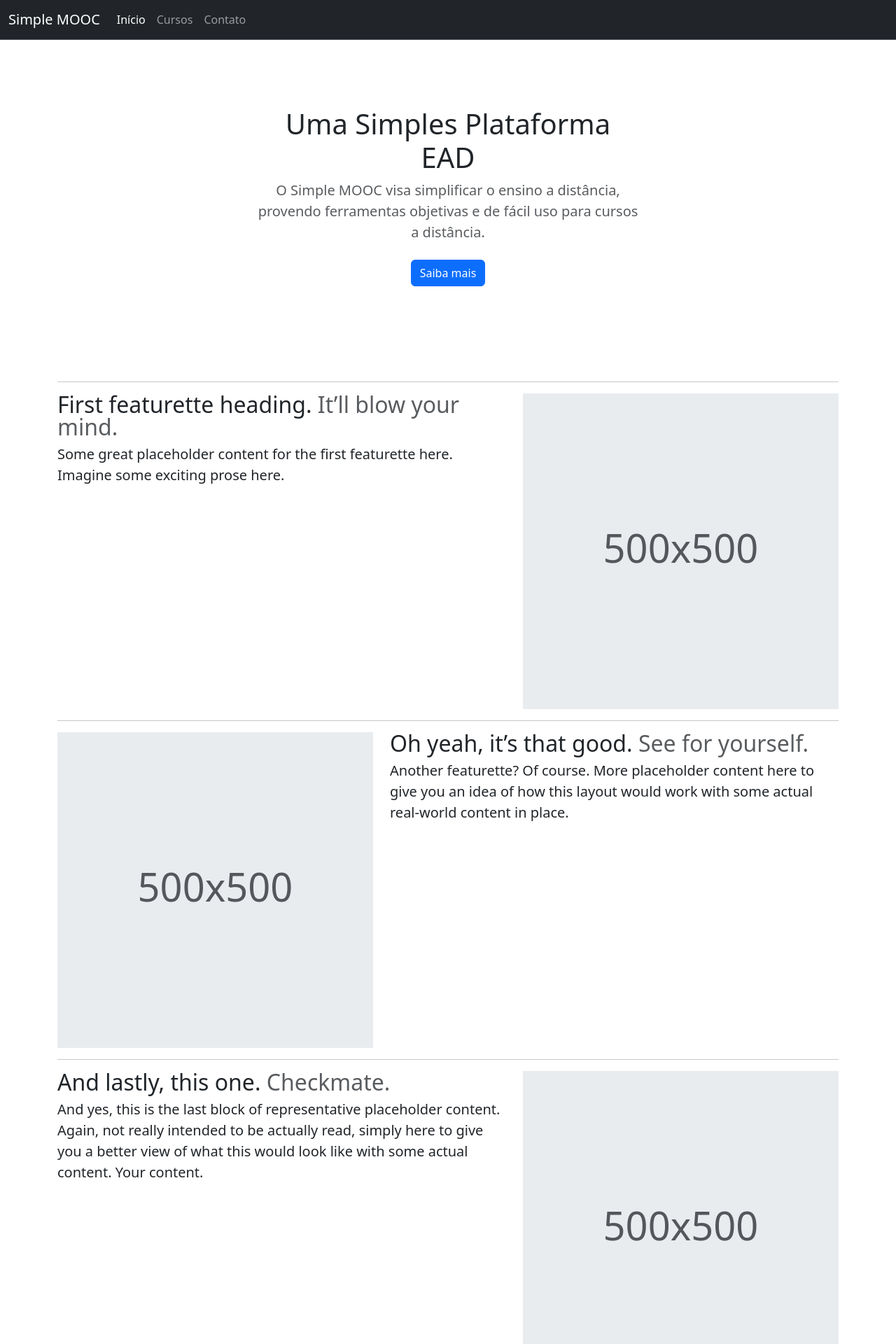
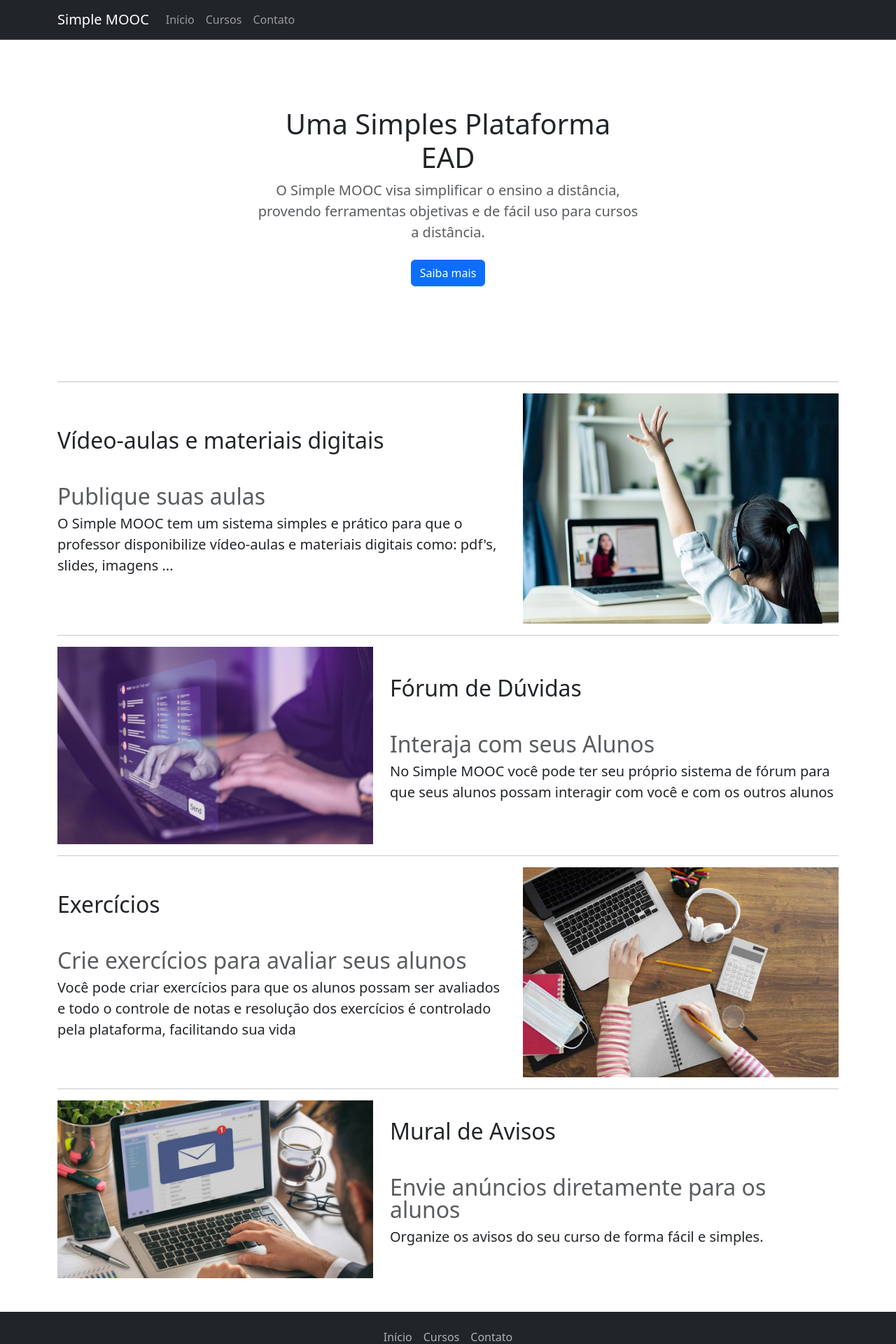
Before and after one commit to GuilhermeViana20/simplemooc, a Django app: page / in a window 1280 px wide. Shown: the top 1920 px of the page at 70% size. Run offline with Django 3.2, Linux system fonts and the light colour scheme; grey boxes labelled with a size stand in for pictures from a placeholder-image service; some libraries are stand-ins or nearby versions.

```diff
--- a/simplemooc/core/templates/base.html
+++ b/simplemooc/core/templates/base.html
@@ -6,55 +6,12 @@
     <meta charset="utf-8">
     <meta name="viewport" content="width=device-width, initial-scale=1">
     <title>Bootstrap demo</title>
-    <link href="https://cdn.jsdelivr.net/npm/bootstrap@5.3.6/dist/css/bootstrap.min.css" rel="stylesheet"
-        integrity="sha384-4Q6Gf2aSP4eDXB8Miphtr37CMZZQ5oXLH2yaXMJ2w8e2ZtHTl7GptT4jmndRuHDT" crossorigin="anonymous">
-    <style>
-        .pure-menu-item a {
-            color: #FFFFFF;
-            font-size: 18px;
-        }
-
-        .pure-menu-item a:hover {
-            color: #000000;
-        }
-
-        .splash {
-            background-color: #181818;
-            color: #FFFFFF;
-            padding: 150px 60px;
-        }
-
-        .splash-contact {
-            background-color: #FFFFFF;
-            color: #FFFFFF;
-            padding: 150px 60px;
-        }
-
-        .splash-text-contact {
-            color: #000000;
-        }
-
-        .content-ribbon {
-            padding: 60px;
-        }
-
-        .footer {
-            background-color: #181818;
-            color: #FFFFFF;
-            text-align: center;
-            padding: 20px 0;
-            position: relative;
-            bottom: 0;
-            width: 100%;
-        }
-    </style>
-    <style>.bd-placeholder-img{font-size:1.125rem;text-anchor:middle;-webkit-user-select:none;-moz-user-select:none;user-select:none}@media (min-width: 768px){.bd-placeholder-img-lg{font-size:3.5rem}}.b-example-divider{width:100%;height:3rem;background-color:#0000001a;border:solid rgba(0,0,0,.15);border-width:1px 0;box-shadow:inset 0 .5em 1.5em #0000001a,inset 0 .125em .5em #00000026}.b-example-vr{flex-shrink:0;width:1.5rem;height:100vh}.bi{vertical-align:-.125em;fill:currentColor}.nav-scroller{position:relative;z-index:2;height:2.75rem;overflow-y:hidden}.nav-scroller .nav{display:flex;flex-wrap:nowrap;padding-bottom:1rem;margin-top:-1px;overflow-x:auto;text-align:center;white-space:nowrap;-webkit-overflow-scrolling:touch}.btn-bd-primary{--bd-violet-bg: #712cf9;--bd-violet-rgb: 112.520718, 44.062154, 249.437846;--bs-btn-font-weight: 600;--bs-btn-color: var(--bs-white);--bs-btn-bg: var(--bd-violet-bg);--bs-btn-border-color: var(--bd-violet-bg);--bs-btn-hover-color: var(--bs-white);--bs-btn-hover-bg: #6528e0;--bs-btn-hover-border-color: #6528e0;--bs-btn-focus-shadow-rgb: var(--bd-violet-rgb);--bs-btn-active-color: var(--bs-btn-hover-color);--bs-btn-active-bg: #5a23c8;--bs-btn-active-border-color: #5a23c8}.bd-mode-toggle{z-index:1500}.bd-mode-toggle .bi{width:1em;height:1em}.bd-mode-toggle .dropdown-menu .active .bi{display:block!important}
-</style>
+    <link href="https://cdn.jsdelivr.net/npm/bootstrap@5.3.6/dist/css/bootstrap.min.css" rel="stylesheet" integrity="sha384-4Q6Gf2aSP4eDXB8Miphtr37CMZZQ5oXLH2yaXMJ2w8e2ZtHTl7GptT4jmndRuHDT" crossorigin="anonymous">
 </head>
 
 <body>
     <nav class="navbar bg-dark navbar-expand-lg border-bottom border-body" data-bs-theme="dark">
-        <div class="container-fluid">
+        <div class="container">
             <a class="navbar-brand" href="{% url 'core:home' %}">Simple MOOC</a>
             <button class="navbar-toggler" type="button" data-bs-toggle="collapse" data-bs-target="#navbarText"
                 aria-controls="navbarText" aria-expanded="false" aria-label="Toggle navigation">
@@ -63,7 +20,7 @@
             <div class="collapse navbar-collapse" id="navbarText">
                 <ul class="navbar-nav me-auto mb-2 mb-lg-0">
                     <li class="nav-item">
-                        <a class="nav-link active" aria-current="page" href="{% url 'core:home' %}">Início</a>
+                        <a class="nav-link" aria-current="page" href="{% url 'core:home' %}">Início</a>
                     </li>
                     <li class="nav-item">
                         <a class="nav-link" href="{% url 'courses:index' %}">Cursos</a>
@@ -76,9 +33,14 @@
         </div>
     </nav>
     {% block content %}{% endblock %}
-    <footer class="footer mt-auto py-3 bg-dark"  data-bs-theme="dark">
-        <div class="container">
-            <span class="text-body-secondary">Simple MOOC - Uma simples plataforma de ensino a distância.</span>
+    <footer class="py-3 mt-4 bg-dark" data-bs-theme="dark">
+    <div class="container">
+            <ul class="nav justify-content-center border-bottom pb-3 mb-3">
+                <li class="nav-item"><a href="{% url 'core:home' %}" class="nav-link px-2 text-body-secondary">Início</a></li>
+                <li class="nav-item"><a href="{% url 'courses:index' %}" class="nav-link px-2 text-body-secondary">Cursos</a></li>
+                <li class="nav-item"><a href="{% url 'core:contact' %}" class="nav-link px-2 text-body-secondary">Contato</a></li>
+            </ul>
+            <p class="text-center text-body-secondary">© 2025 Company, Inc</p>
         </div>
     </footer>
     <script src="https://cdn.jsdelivr.net/npm/@popperjs/core@2.11.8/dist/umd/popper.min.js"
--- a/simplemooc/core/templates/home.html
+++ b/simplemooc/core/templates/home.html
@@ -1,4 +1,6 @@
 {% extends "base.html" %}
+
+{% load static %}
 
 {% block content %}
 <section class="py-5 text-center container">
@@ -20,132 +22,125 @@
 <div class="container marketing">
     <hr class="featurette-divider">
     <div class="row featurette">
-        <div class="col-md-7">
-            <h2 class="featurette-heading fw-normal lh-1">
-                First featurette heading.
-                <span class="text-body-secondary">
-                    It’ll blow your mind.
-                </span>
-            </h2>
-            <p class="lead">
-                Some great placeholder content for the first featurette here.
-                Imagine some exciting prose here.
-            </p>
+        <div class="col-md-7 d-flex align-items-center">
+            <div>
+                <h2 class="featurette-heading fw-normal lh-1">
+                    <p>Vídeo-aulas e materiais digitais</p><br>
+                    <span class="text-body-secondary">
+                        Publique suas aulas
+                    </span>
+                </h2>
+
+                <p class="lead">
+                    O Simple MOOC tem um sistema simples e prático para
+                    que o professor disponibilize vídeo-aulas e materiais
+                    digitais como: pdf's, slides, imagens ...
+                </p>
+            </div>
         </div>
-        <div class="col-md-5"> <svg aria-label="Placeholder: 500x500"
-                class="bd-placeholder-img bd-placeholder-img-lg featurette-image img-fluid mx-auto" height="500"
-                preserveAspectRatio="xMidYMid slice" role="img" width="500" xmlns="http://www.w3.org/2000/svg">
+        <div class="col-md-5">
+            <img
+                class="bd-placeholder-img bd-placeholder-img-lg featurette-image img-fluid mx-auto"
+                src="{% static 'img/video-aula.jpg' %}"
+                height="500"
+                width="500"
+                alt=""
+            >
+            <!-- <svg
+                aria-label="Placeholder: 500x500"
+                class="bd-placeholder-img bd-placeholder-img-lg featurette-image img-fluid mx-auto"
+                height="500"
+                preserveAspectRatio="xMidYMid slice"
+                role="img"
+                width="500"
+                xmlns="http://www.w3.org/2000/svg"
+            >
                 <title>Placeholder</title>
-                <rect width="100%" height="100%" fill="var(--bs-secondary-bg)"></rect><text x="50%" y="50%"
-                    fill="var(--bs-secondary-color)" dy=".3em">500x500</text>
-            </svg> </div>
+                <rect width="100%" height="100%" fill="var(--bs-secondary-bg)"></rect>
+                <text x="50%" y="50%" fill="var(--bs-secondary-color)" dy=".3em">500x500</text>
+            </svg> -->
+        </div>
     </div>
     <hr class="featurette-divider">
     <div class="row featurette">
-        <div class="col-md-7 order-md-2">
-            <h2 class="featurette-heading fw-normal lh-1">Oh yeah, it’s that good. <span class="text-body-secondary">See
-                    for
-                    yourself.</span></h2>
-            <p class="lead">Another featurette? Of course. More placeholder content here to give you an idea of how this
-                layout would work with some actual real-world content in place.</p>
+        <div class="col-md-7 order-md-2 d-flex align-items-center">
+            <div>
+                <h2 class="featurette-heading fw-normal lh-1">
+                    <p>Fórum de Dúvidas</p><br>
+                    <span class="text-body-secondary">
+                        Interaja com seus Alunos
+                    </span>
+                </h2>
+                <p class="lead">
+                    No Simple MOOC você pode ter seu próprio sistema de
+                    fórum para que seus alunos possam interagir com você
+                    e com os outros alunos
+                </p>
+            </div>
         </div>
-        <div class="col-md-5 order-md-1"> <svg aria-label="Placeholder: 500x500"
-                class="bd-placeholder-img bd-placeholder-img-lg featurette-image img-fluid mx-auto" height="500"
-                preserveAspectRatio="xMidYMid slice" role="img" width="500" xmlns="http://www.w3.org/2000/svg">
-                <title>Placeholder</title>
-                <rect width="100%" height="100%" fill="var(--bs-secondary-bg)"></rect><text x="50%" y="50%"
-                    fill="var(--bs-secondary-color)" dy=".3em">500x500</text>
-            </svg> </div>
+        <div class="col-md-5 order-md-1">
+            <img
+                class="bd-placeholder-img bd-placeholder-img-lg featurette-image img-fluid mx-auto"
+                src="{% static 'img/forum-duvidas.jpg' %}"
+                height="500"
+                width="500"
+                alt=""
+            >
+        </div>
     </div>
     <hr class="featurette-divider">
     <div class="row featurette">
-        <div class="col-md-7">
-            <h2 class="featurette-heading fw-normal lh-1">And lastly, this one. <span
-                    class="text-body-secondary">Checkmate.</span></h2>
-            <p class="lead">And yes, this is the last block of representative placeholder content. Again, not really
-                intended to be actually read, simply here to give you a better view of what this would look like with
-                some actual content. Your content.</p>
-        </div>
-        <div class="col-md-5"> <svg aria-label="Placeholder: 500x500"
-                class="bd-placeholder-img bd-placeholder-img-lg featurette-image img-fluid mx-auto" height="500"
-                preserveAspectRatio="xMidYMid slice" role="img" width="500" xmlns="http://www.w3.org/2000/svg">
-                <title>Placeholder</title>
-                <rect width="100%" height="100%" fill="var(--bs-secondary-bg)"></rect><text x="50%" y="50%"
-                    fill="var(--bs-secondary-color)" dy=".3em">500x500</text>
-            </svg> </div>
-    </div>
-    <hr class="featurette-divider">
-</div>
+        <div class="col-md-7 d-flex align-items-center">
+            <div>
+                <h2 class="featurette-heading fw-normal lh-1">
+                    <p>Exercícios</p><br>
+                    <span class="text-body-secondary">
+                        Crie exercícios para avaliar seus alunos
+                    </span>
+                </h2>
 
-
-<div class="content">
-    <div class="pure-g-r content-ribbon">
-        <div class="pure-u-2-3">
-            <div class="l-box">
-                <h4 class="content-subhead">Vídeo-aulas e materiais digitais</h4>
-                <h3>Publique suas aulas</h3>
-                <p>
-                    O Simple MOOC tem um sistema simples e prático para que o professor disponibilize vídeo-aulas e
-                    materiais digitais como: pdf's, slides, imagens ...
+                <p class="lead">
+                    Você pode criar exercícios para que os alunos
+                    possam ser avaliados e todo o controle de notas e
+                    resolução dos exercícios é controlado pela plataforma,
+                    facilitando sua vida
                 </p>
             </div>
         </div>
-        <div class="pure-u-1-3">
-            <div class="l-box">
-                <img src="https://media.istockphoto.com/id/1448479624/pt/foto/talking-and-working-on-video-calling.jpg"
-                    alt="Vídeo aulas e materiais digitais.">
-            </div>
+        <div class="col-md-5">
+            <img
+                class="bd-placeholder-img bd-placeholder-img-lg featurette-image img-fluid mx-auto"
+                src="{% static 'img/exercicios.jpg' %}"
+                height="500"
+                width="500"
+                alt=""
+            >
         </div>
     </div>
-    <div class="pure-g-r content-ribbon">
-        <div class="pure-u-1-3">
-            <div class="l-box">
-                <img src="http://placehold.it/400x250" alt="Fórum de Dúvidas">
-            </div>
-        </div>
-        <div class="pure-u-2-3">
-            <div class="l-box">
-                <h4 class="content-subhead">Fórum de Dúvidas</h4>
-                <h3>Interaja com seus Alunos</h3>
-                <p>
-                    No Simple MOOC você pode ter seu próprio sistema de fórum para que seus alunos possam interagir com
-                    você e com os outros alunos
-                </p>
-            </div>
-        </div>
-    </div>
-    <div class="pure-g-r content-ribbon">
-        <div class="pure-u-2-3">
-            <div class="l-box">
-                <h4 class="content-subhead">Exercícios</h4>
-                <h3>Crie exercícios para avaliar seus alunos</h3>
-                <p>
-                    Você pode criar exercícios para que os alunos possam ser avaliados e todo o controle de notas e
-                    resolução dos exercícios é controlado pela plataforma, facilitando sua vida
-                </p>
-            </div>
-        </div>
-        <div class="pure-u-1-3">
-            <div class="l-box">
-                <img src="http://placehold.it/400x250" alt="Exercícios">
-            </div>
-        </div>
-    </div>
-    <div class="pure-g-r content-ribbon">
-        <div class="pure-u-1-3">
-            <div class="l-box">
-                <img src="http://placehold.it/400x250" alt="Mural de Avisos">
-            </div>
-        </div>
-        <div class="pure-u-2-3">
-            <div class="l-box">
-                <h4 class="content-subhead">Mural de Avisos</h4>
-                <h3>Envie anúncios diretamente para os alunos</h3>
-                <p>
+    <hr class="featurette-divider">
+    <div class="row featurette mb-5">
+        <div class="col-md-7 order-md-2 d-flex align-items-center">
+            <div>
+                <h2 class="featurette-heading fw-normal lh-1">
+                    <p>Mural de Avisos</p><br>
+                    <span class="text-body-secondary">
+                        Envie anúncios diretamente para os alunos
+                    </span>
+                </h2>
+                <p class="lead">
                     Organize os avisos do seu curso de forma fácil e simples.
                 </p>
             </div>
         </div>
+        <div class="col-md-5 order-md-1">
+            <img
+                class="bd-placeholder-img bd-placeholder-img-lg featurette-image img-fluid mx-auto"
+                src="{% static 'img/avisos.jpg' %}"
+                height="500"
+                width="500"
+                alt=""
+            >
+        </div>
     </div>
 </div>
 {% endblock %}
--- a/simplemooc/courses/models.py
+++ b/simplemooc/courses/models.py
@@ -15,6 +15,7 @@ class Course(models.Model):
     name = models.CharField('Nome', max_length=100)
     slug = models.SlugField('Atalho')
     description = models.TextField('Descrição', blank=True)
+    about = models.TextField('Sobre', blank=True)
     start_date = models.DateField(
         'Data de Início', null=True, blank=True
     )
--- a/simplemooc/courses/urls.py
+++ b/simplemooc/courses/urls.py
@@ -1,8 +1,9 @@
-from django.urls import path
+from django.urls import path, re_path
 from simplemooc.courses import views
 
 app_name = 'courses'
 
 urlpatterns = [
-    path('', views.index, name='index'),
+    path("", views.index, name="index"),
+    re_path(r"^(?P<pk>\d+)/$", views.details, name="details"),
 ]
--- a/simplemooc/courses/views.py
+++ b/simplemooc/courses/views.py
@@ -4,3 +4,7 @@ from .models import Course
 def index(request):
     courses = Course.objects.all()
     return render(request, 'courses/index.html', {'courses': courses})
+
+def details(request, pk):
+    course = Course.objects.get(pk=pk)
+    return render(request, 'courses/details.html', {'course': course})
--- a/simplemooc/settings.py
+++ b/simplemooc/settings.py
@@ -27,6 +27,7 @@ DEBUG = True
 
 ALLOWED_HOSTS = []
 
+DEFAULT_AUTO_FIELD = 'django.db.models.BigAutoField'
 
 # Application definition
 
--- a/simplemooc/urls.py
+++ b/simplemooc/urls.py
@@ -6,7 +6,7 @@ from django.conf.urls.static import static
 urlpatterns = [
     path('admin/', admin.site.urls),
     path('', include('simplemooc.core.urls')),
-    path('index', include('simplemooc.courses.urls')),
+    path('cursos/', include('simplemooc.courses.urls')),
 ]
 
 if settings.DEBUG:
```
Also changed, not shown: simplemooc/core/templates/contact.html (+35 -14 lines), simplemooc/courses/templates/courses/index.html (+33 -33 lines), teste.py (added, +19 -0 lines), db.sqlite3, simplemooc/core/static/img/avisos.jpg (added), simplemooc/core/static/img/exercicios.jpg (added), simplemooc/core/static/img/forum-duvidas.jpg (added), simplemooc/core/static/img/video-aula.jpg (added), simplemooc/courses/migrations/0002_alter_course_options_course_about_alter_course_image.py (added), simplemooc/courses/migrations/0003_alter_course_id.py (added), simplemooc/courses/templates/courses/details.html (added), simplemooc/media/courses/images/python-dev_bhqxTXW_4a7dsZM.png (added).
